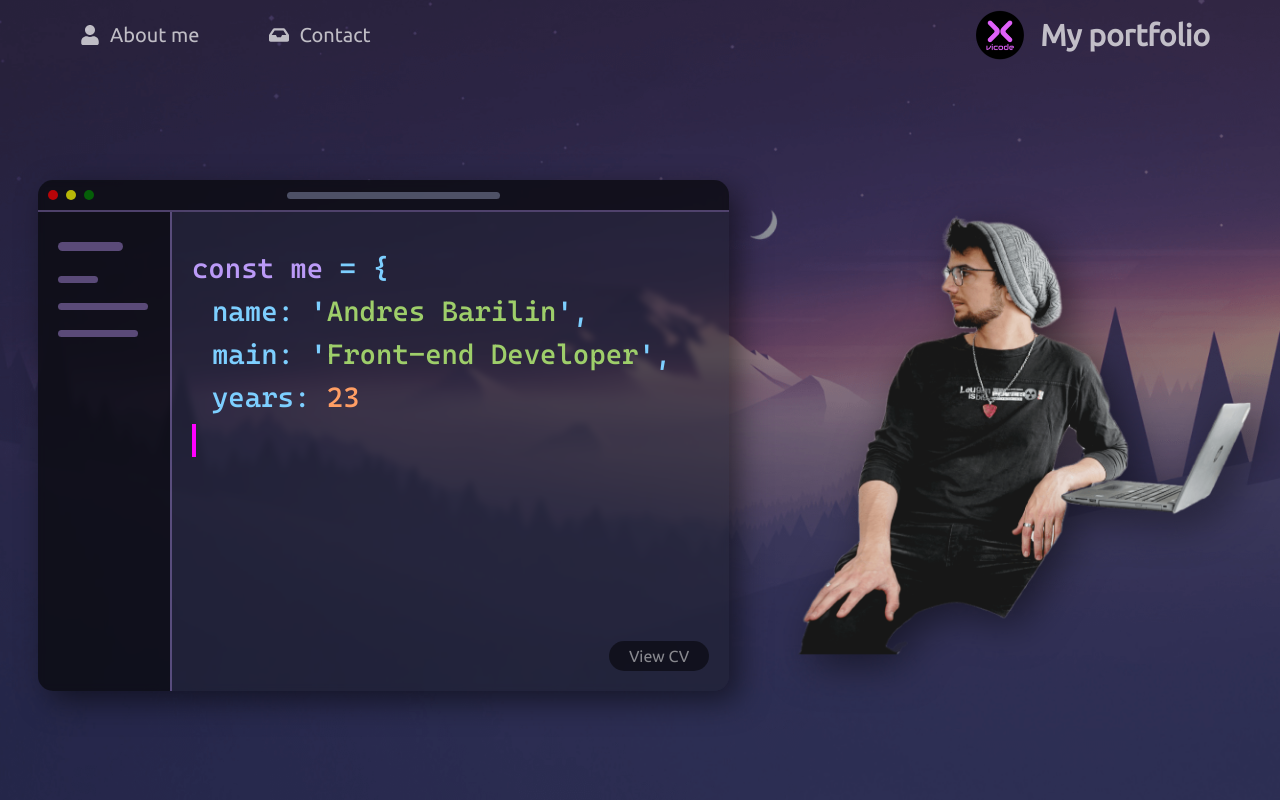
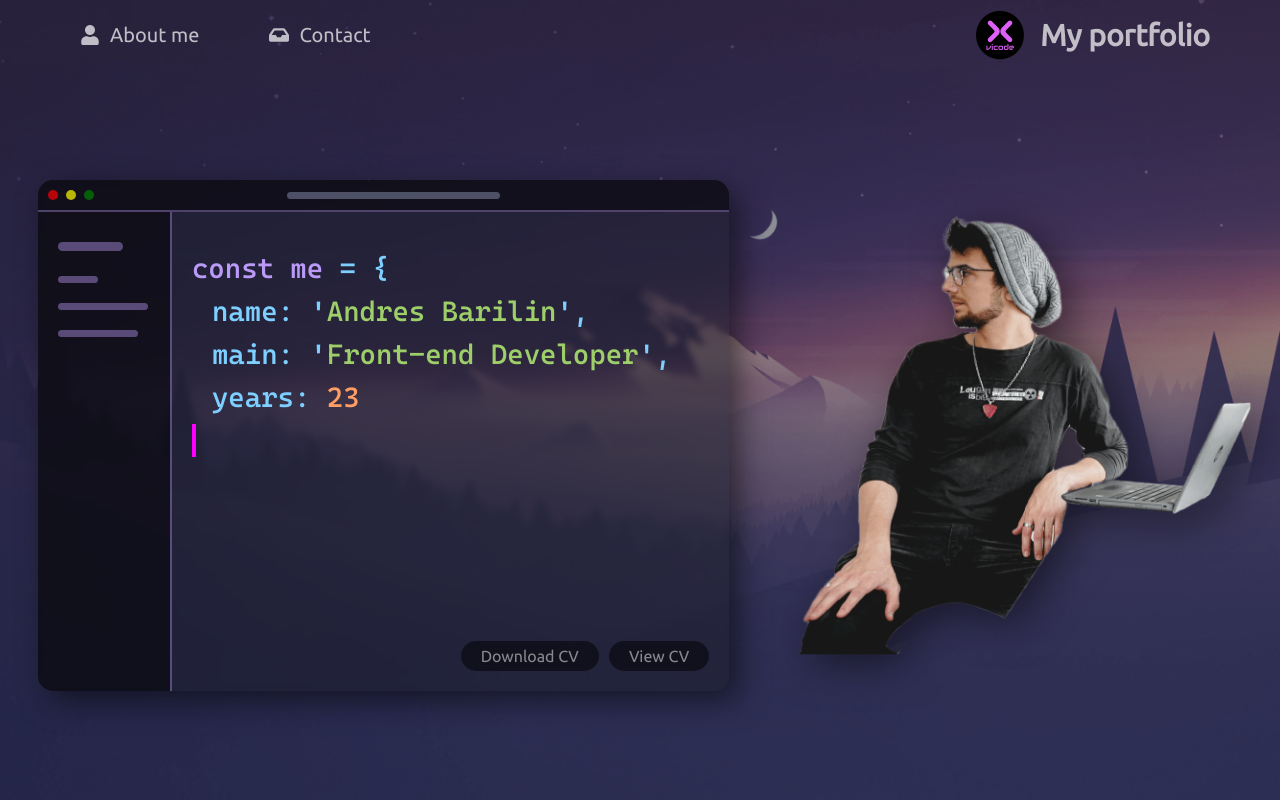
Before and after one commit to VAB-8350/portafolio, a Next.js app: page / in a window 1280 px wide. Shown: the top 800 px of the page. Built offline with nearby package versions, Linux system fonts and the light colour scheme.

Commit message:
Fix download cv

```diff
--- a/src/components/Visual.tsx
+++ b/src/components/Visual.tsx
@@ -103,12 +103,17 @@ export default function Visual() {
 
           </p>
 
+          <div>
+            <Link href="/pdf/CV.pdf" target='_blank' download='CV-Andres_barilin.pdf'>Download CV</Link>
+
             <Link
               href='https://www.canva.com/design/DAFU1phnSlQ/tWjFq8KYUCLshdHhX6Skxw/view?utm_content=DAFU1phnSlQ&utm_campaign=designshare&utm_medium=link&utm_source=homepage_design_menu'
               target='_blanck'
             >
               View CV
             </Link>
+          </div>
+
         </section>
       </div>
 
--- a/src/styles/visual.module.scss
+++ b/src/styles/visual.module.scss
@@ -222,10 +222,14 @@
           }
         }
 
-        a {
+        div {
           position: absolute;
           bottom: 20px;
           right: 20px;
+          display: flex;
+          gap: 10px;
+
+          a {
             padding: 6px 20px;
             background-color: rgba(0, 0, 0, 0.5);
             color: rgba(255, 255, 255, 0.5);
@@ -251,5 +255,7 @@
             }
           }
         }
+
       }
     }
+  }
```
Also changed, not shown: 1 other file (tests, documents, lock files or other folders). Lines whose indentation alone changed are shown as unchanged.
